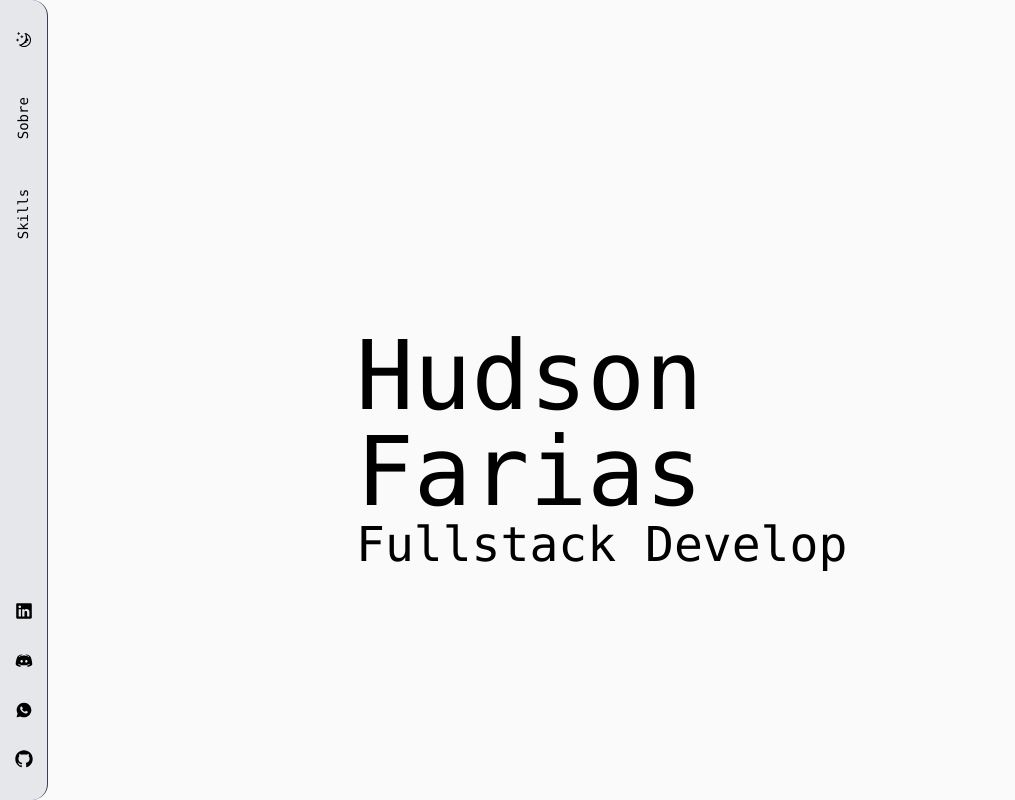
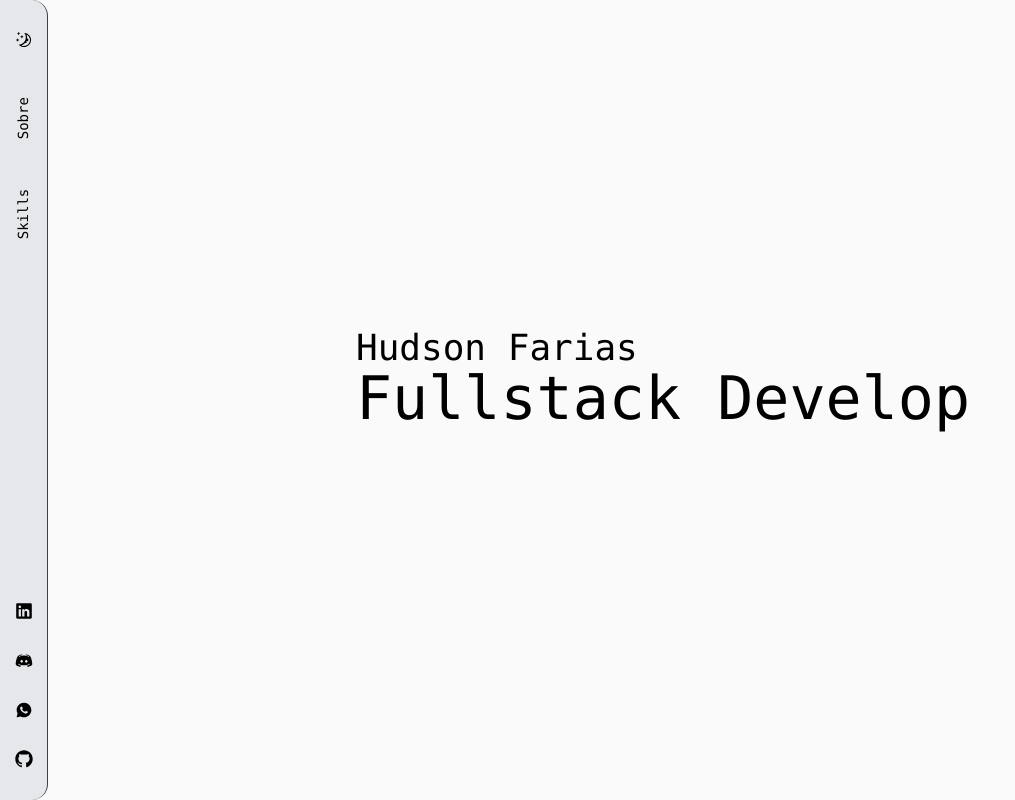
Before and after one commit to Hudson-Farias/Portifolio, a Next.js app: page / in a window 1280 px wide. Shown: the whole page, without its empty margins (0-1015 px from the left). Built offline with nearby package versions, Linux system fonts and the light colour scheme.

Commit message:
change about style

```diff
--- a/src/containers/about.tsx
+++ b/src/containers/about.tsx
@@ -1,9 +1,6 @@
 'use client'
 
 import React, { forwardRef, useEffect, useState } from 'react'
-
-import { LinkedinIcon } from '@/icons/linkedin'
-import { GitHubIcon } from '@/icons/github'
 
 const About = forwardRef<HTMLDivElement, {}>(({ }, ref) => {
     const roles = ['Software Developer', 'Fullstack Developer', 'Backend Developer', 'Frontend Developer', 'Devops']
@@ -41,8 +38,8 @@ const About = forwardRef<HTMLDivElement, {}>(({ }, ref) => {
 
     return (
         <div ref={ref} className={`flex flex-col w-9/12 md:w-6/12 h-20 md:h-36`}>
-            <h1 className='text-4xl md:text-8xl'>Hudson Farias</h1>
-            <p className='text-2xl md:text-5xl min-h-16-700'>{typedText}</p>
+            <h1 className='text-2xl md:text-4xl min-h-16-700'>Hudson Farias</h1>
+            <p className='text-3xl md:text-6xl'>{typedText}</p>
         </div>
     )
 })
```
